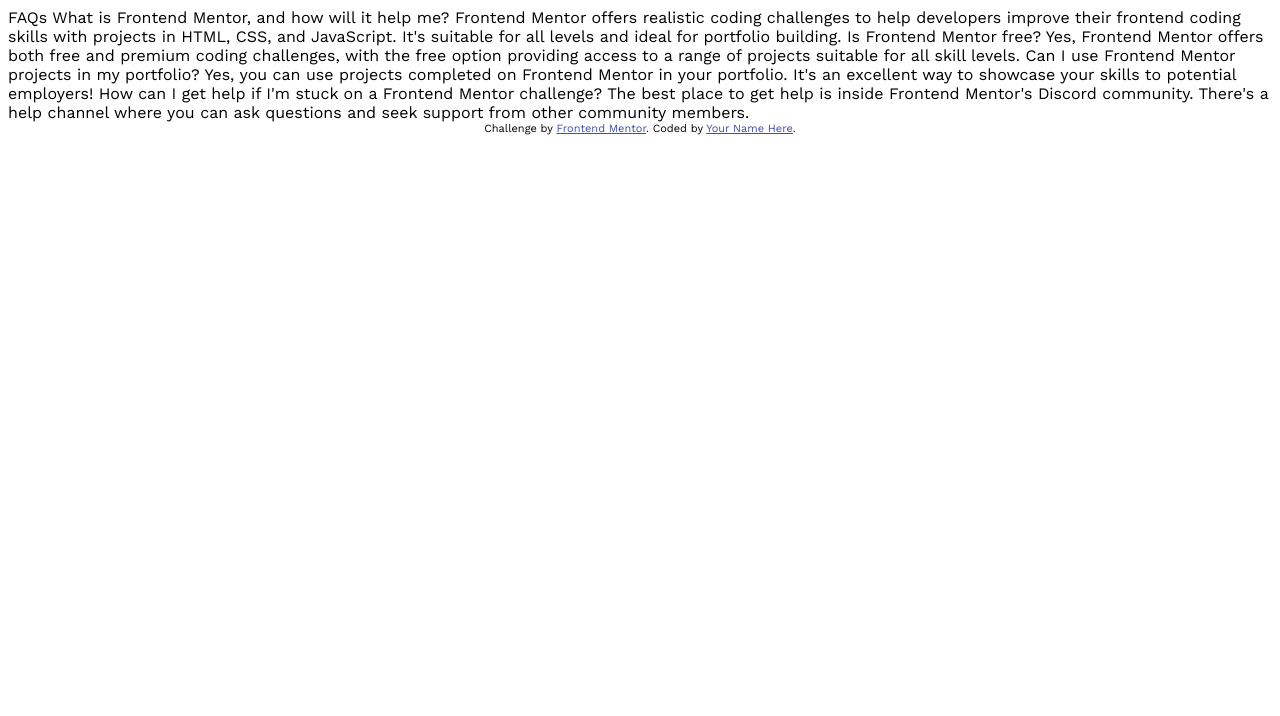
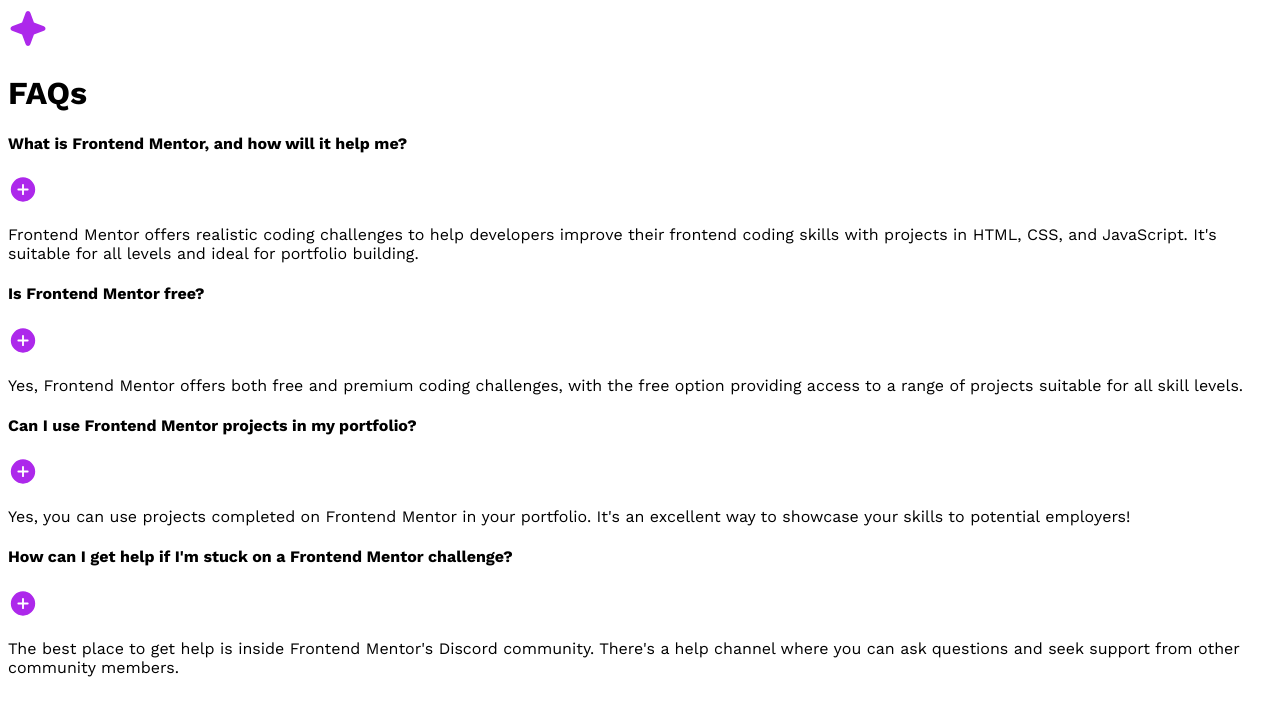
Before and after one commit to anhvu1012/FAQ-Accordion, a plain HTML site: page index.html in a window 1280 px wide. Drawn offline with nearby package versions, Linux system fonts and the light colour scheme.

Commit message:
Add HTML structure

```diff
--- a/index.html
+++ b/index.html
@@ -3,7 +3,6 @@
   <head>
     <meta charset="UTF-8" />
     <meta name="viewport" content="width=device-width, initial-scale=1.0" />
-    <!-- displays site properly based on user's device -->
 
     <link
       rel="icon"
@@ -19,37 +18,60 @@
     />
     <link rel="stylesheet" href="styles/styles.css" />
     <title>Frontend Mentor | FAQ accordion</title>
-
-    <!-- Feel free to remove these styles or customise in your own stylesheet 👍 -->
-    <style>
-      .attribution {
-        font-size: 11px;
-        text-align: center;
-      }
-      .attribution a {
-        color: hsl(228, 45%, 44%);
-      }
-    </style>
   </head>
   <body>
-    FAQs What is Frontend Mentor, and how will it help me? Frontend Mentor
-    offers realistic coding challenges to help developers improve their frontend
-    coding skills with projects in HTML, CSS, and JavaScript. It's suitable for
-    all levels and ideal for portfolio building. Is Frontend Mentor free? Yes,
-    Frontend Mentor offers both free and premium coding challenges, with the
-    free option providing access to a range of projects suitable for all skill
-    levels. Can I use Frontend Mentor projects in my portfolio? Yes, you can use
-    projects completed on Frontend Mentor in your portfolio. It's an excellent
-    way to showcase your skills to potential employers! How can I get help if
-    I'm stuck on a Frontend Mentor challenge? The best place to get help is
-    inside Frontend Mentor's Discord community. There's a help channel where you
-    can ask questions and seek support from other community members.
-
-    <div class="attribution">
-      Challenge by
-      <a href="https://www.frontendmentor.io?ref=challenge" target="_blank"
-        >Frontend Mentor</a
-      >. Coded by <a href="#">Your Name Here</a>.
-    </div>
+    <main>
+      <header>
+        <img src="assets/images/icon-star.svg" alt="Star icon" />
+        <h1>FAQs</h1>
+      </header>
+      <section>
+        <header>
+          <h4>What is Frontend Mentor, and how will it help me?</h4>
+          <input type="image" src="assets/images/icon-plus.svg" />
+        </header>
+        <p>
+          Frontend Mentor offers realistic coding challenges to help developers
+          improve their frontend coding skills with projects in HTML, CSS, and
+          JavaScript. It's suitable for all levels and ideal for portfolio
+          building.
+        </p>
+      </section>
+      <section>
+        <header>
+          <h4>Is Frontend Mentor free?</h4>
+          <input type="image" src="assets/images/icon-plus.svg" />
+        </header>
+        <p>
+          Yes, Frontend Mentor offers both free and premium coding challenges,
+          with the free option providing access to a range of projects suitable
+          for all skill levels.
+        </p>
+      </section>
+      <section>
+        <header>
+          <h4>Can I use Frontend Mentor projects in my portfolio?</h4>
+          <input type="image" src="assets/images/icon-plus.svg" />
+        </header>
+        <p>
+          Yes, you can use projects completed on Frontend Mentor in your
+          portfolio. It's an excellent way to showcase your skills to potential
+          employers!
+        </p>
+      </section>
+      <section>
+        <header>
+          <h4>
+            How can I get help if I'm stuck on a Frontend Mentor challenge?
+          </h4>
+          <input type="image" src="assets/images/icon-plus.svg" />
+        </header>
+        <p>
+          The best place to get help is inside Frontend Mentor's Discord
+          community. There's a help channel where you can ask questions and seek
+          support from other community members.
+        </p>
+      </section>
+    </main>
   </body>
 </html>
```
